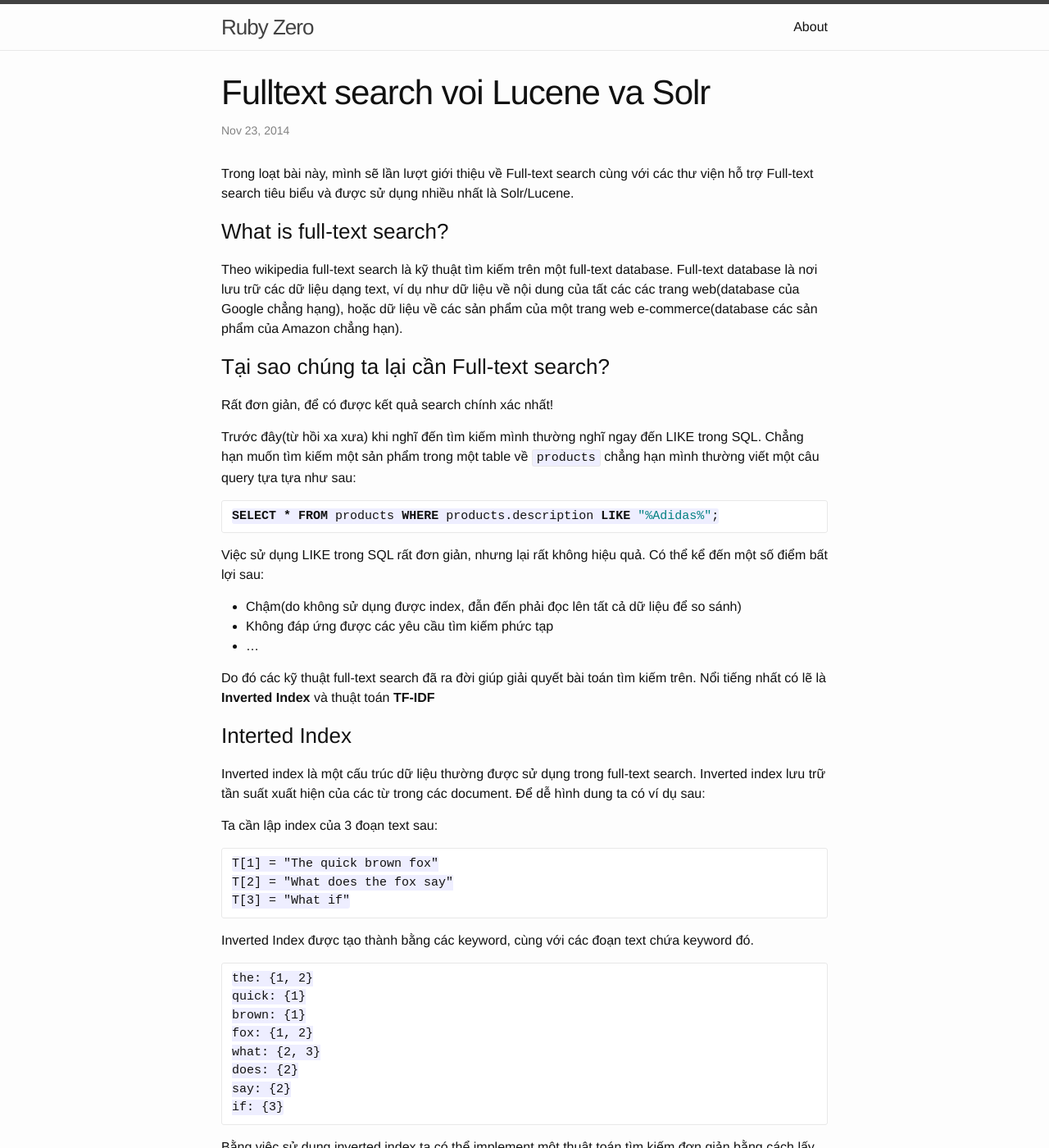
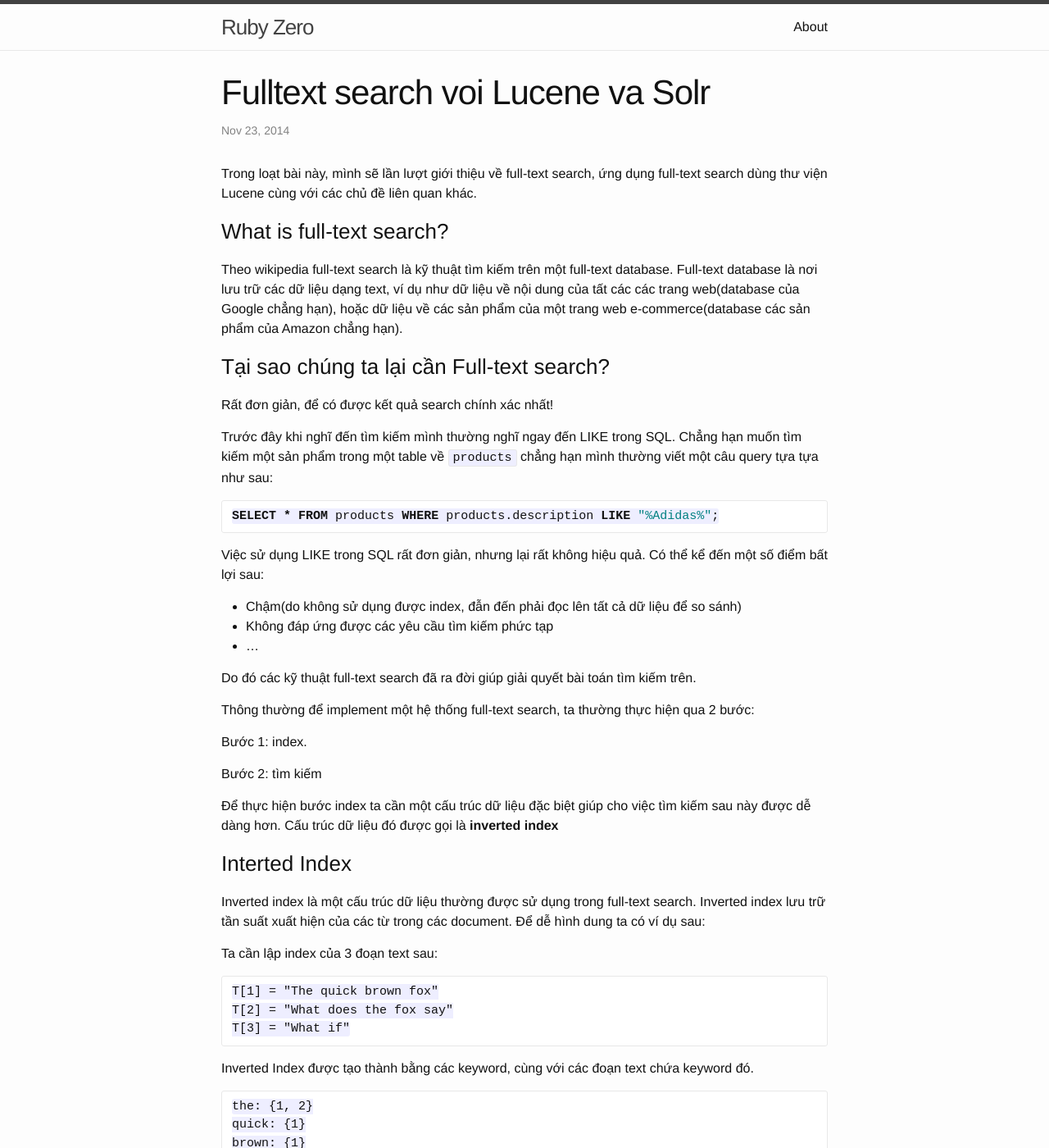
Before and after one commit to zinh/zinh.github.io, a Jekyll site: the page built from _posts/2014-11-23-solr-lucene-an-introduction.markdown, in a window 1280 px wide and 1400 px high. Shown: the whole window at 82% size. Built offline with Jekyll 4.4.1, drawn with Linux system fonts in a browser that asks for light colours; formulas are drawn with MathJax 3.

Commit message:
Update 2014-11-23-solr-lucene-an-introduction.markdown

````diff
--- a/_posts/2014-11-23-solr-lucene-an-introduction.markdown
+++ b/_posts/2014-11-23-solr-lucene-an-introduction.markdown
@@ -2,23 +2,22 @@
 layout: post
 title:  "Fulltext search voi Lucene va Solr"
 date:   2014-11-23 00:03:04
-summary:
-categories: solr
+summary: Giới thiệu những kiến thức cơ bản về full-text search, inverted index, mô hình vector space và thuật toán scoring.
+categories: lucene
 ---
 
-Trong loạt bài này, mình sẽ lần lượt giới thiệu về Full-text search cùng với các thư viện hỗ trợ Full-text search
-tiêu biểu và được sử dụng nhiều nhất là Solr/Lucene.
+Trong loạt bài này, mình sẽ lần lượt giới thiệu về full-text search, ứng dụng full-text search dùng thư viện Lucene cùng với các chủ đề liên quan khác.
 
 ### What is full-text search?
 
 Theo wikipedia full-text search là kỹ thuật tìm kiếm trên một full-text database. Full-text database là nơi lưu trữ
-các dữ liệu dạng text, ví dụ như dữ liệu về nội dung của tất các các trang web(database của Google chẳng hạng), hoặc dữ liệu về các sản phẩm của một trang web e-commerce(database các sản phẩm của Amazon chẳng hạn).
+các dữ liệu dạng text, ví dụ như dữ liệu về nội dung của tất các các trang web(database của Google chẳng hạn), hoặc dữ liệu về các sản phẩm của một trang web e-commerce(database các sản phẩm của Amazon chẳng hạn).
 
 ### Tại sao chúng ta lại cần Full-text search?
 
 Rất đơn giản, để có được kết quả search chính xác nhất!
 
-Trước đây(từ hồi xa xưa) khi nghĩ đến tìm kiếm mình thường nghĩ ngay đến LIKE trong SQL. Chẳng hạn muốn tìm kiếm một
+Trước đây khi nghĩ đến tìm kiếm mình thường nghĩ ngay đến LIKE trong SQL. Chẳng hạn muốn tìm kiếm một
 sản phẩm trong một table về `products` chẳng hạn mình thường viết một câu query tựa tựa như sau:
 
 ```sql
@@ -31,8 +30,15 @@ Việc sử dụng LIKE trong SQL rất đơn giản, nhưng lại rất không
   - Không đáp ứng được các yêu cầu tìm kiếm phức tạp
   - ...
 
-Do đó các kỹ thuật full-text search đã ra đời giúp giải quyết bài toán tìm kiếm trên. Nổi tiếng nhất có lẽ là __Inverted Index__ và thuật toán __TF-IDF__
+Do đó các kỹ thuật full-text search đã ra đời giúp giải quyết bài toán tìm kiếm trên.
 
+Thông thường để implement một hệ thống full-text search, ta thường thực hiện qua 2 bước:
+
+Bước 1: index.
+
+Bước 2: tìm kiếm
+
+Để thực hiện bước index ta cần một cấu trúc dữ liệu đặc biệt giúp cho việc tìm kiếm sau này được dễ dàng hơn. Cấu trúc dữ liệu đó được gọi là __inverted index__
 ### Interted Index
 
 Inverted index là một cấu trúc dữ liệu thường được sử dụng trong full-text search. Inverted index lưu trữ tần suất xuất hiện của các từ trong các document. Để dễ hình dung ta có ví dụ sau:
````
